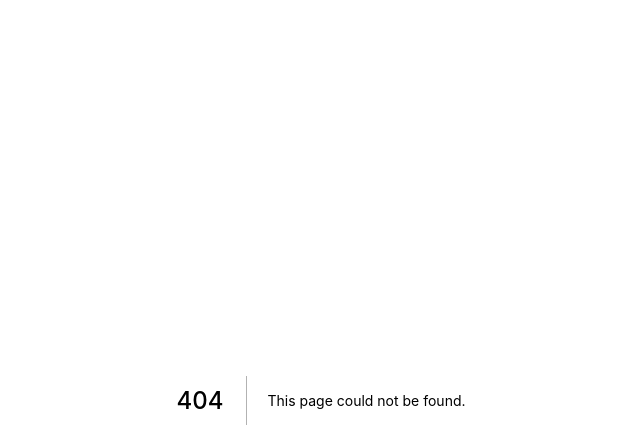
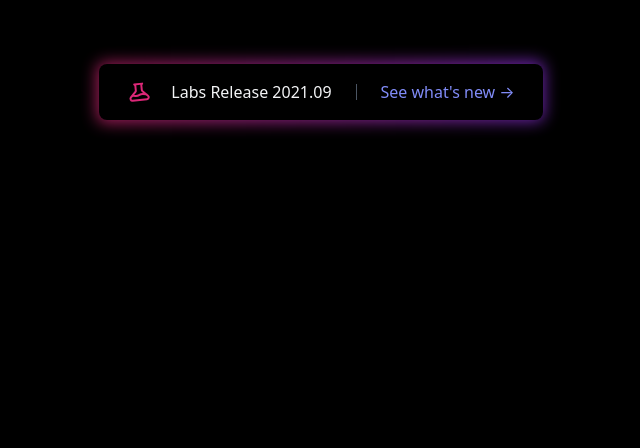
Before and after one commit to jberns/joshbuilds, a Next.js app: page /tailwindcss/background-gradient in a window 1280 px wide. Before the commit this address had no page. Shown: the top 448 px of the page, without its empty margins (319-959 px from the left). Built offline with nearby package versions, Linux system fonts and the light colour scheme.

Commit message:
Added glowing button example

```diff
--- /dev/null
+++ b/pages/tailwindcss/background-gradient.tsx
@@ -0,0 +1,37 @@
+import { NextPage } from 'next';
+
+const BackgroundGradient: NextPage = () => {
+  return (
+    <div className="min-h-screen px-8 py-16 bg-black">
+      <div className="grid items-start justify-center gap-8">
+        <div className="relative group">
+          <div className="absolute bg-gradient-to-r from-pink-600 to-purple-600 rounded-lg -inset-0.5 blur opacity-75 group-hover:opacity-100 transition duration-1000 group-hover:duration-200 animate-bg-gradient-tilt"></div>
+          <button className="relative flex items-center py-4 leading-none bg-black divide-x divide-gray-600 rounded-lg px-7">
+            <span className="flex items-center space-x-5">
+              <svg
+                xmlns="http://www.w3.org/2000/svg"
+                className="w-6 h-6 text-pink-600 -rotate-6"
+                fill="none"
+                viewBox="0 0 24 24"
+                stroke="currentColor"
+              >
+                <path
+                  stroke-linecap="round"
+                  stroke-linejoin="round"
+                  stroke-width="2"
+                  d="M19.428 15.428a2 2 0 00-1.022-.547l-2.387-.477a6 6 0 00-3.86.517l-.318.158a6 6 0 01-3.86.517L6.05 15.21a2 2 0 00-1.806.547M8 4h8l-1 1v5.172a2 2 0 00.586 1.414l5 5c1.26 1.26.367 3.414-1.415 3.414H4.828c-1.782 0-2.674-2.154-1.414-3.414l5-5A2 2 0 009 10.172V5L8 4z"
+                />
+              </svg>
+              <span className="pr-6 text-gray-100">Labs Release 2021.09</span>
+            </span>
+            <span className="pl-6 text-indigo-400 transition duration-200 group-hover:text-gray-100">
+              See what's new &rarr;
+            </span>
+          </button>
+        </div>
+      </div>
+    </div>
+  );
+};
+
+export default BackgroundGradient;
--- a/pages/tailwindcss/index.tsx
+++ b/pages/tailwindcss/index.tsx
@@ -4,11 +4,12 @@ import Link from 'next/link';
 const TailwindCSS: NextPage = () => {
   const projects = [
     { name: 'Blurry Background', url: 'blurry-backgrounds' },
-    { name: ' Responsive Tile Grid', url: 'responsive-tile-grid' },
-    { name: ' Box Decoration', url: 'box-decoration' },
-    { name: ' Background Blending', url: 'background-blending' },
-    { name: ' iPhone', url: 'iphone' },
-    { name: ' Slick Fits', url: 'slick-fits' },
+    { name: 'Responsive Tile Grid', url: 'responsive-tile-grid' },
+    { name: 'Box Decoration', url: 'box-decoration' },
+    { name: 'Background Blending', url: 'background-blending' },
+    { name: 'Background Gradient', url: 'background-gradient' },
+    { name: 'iPhone', url: 'iphone' },
+    { name: 'Slick Fits', url: 'slick-fits' },
   ];
 
   return (
--- a/pages/tailwindcss/slick-fits.tsx
+++ b/pages/tailwindcss/slick-fits.tsx
@@ -4,7 +4,7 @@ import { products } from '../../components/slickfits/products';
 
 const SlickFits: NextPage = () => {
   return (
-    <div>
+    <div id="slick">
       <Header />
       <main className="max-w-[62.5rem] p-6 mx-auto">
         {/* Pagination */}
--- a/styles/globals.css
+++ b/styles/globals.css
@@ -27,7 +27,7 @@
     font-style: normal;
   }
 
-  body {
+  #slick {
     font-family: 'radnika_next', --apple-system, BlinkMacSystemFont, 'Segoe UI',
       Roboto, Oxygen, Ubuntu, Cantarell, 'Open Sans', 'Helvetica Neue',
       sans-serif;
--- a/tailwind.config.js
+++ b/tailwind.config.js
@@ -47,9 +47,21 @@ module.exports = {
             transform: 'translate(0x, 0px) scale(1)',
           },
         },
+        'bg-gradient-tilt': {
+          '0%, 50%, 100%': {
+            transform: 'rotate(0deg)',
+          },
+          '25%': {
+            transform: 'rotate(1deg)',
+          },
+          '75%': {
+            transform: 'rotate(-1deg)',
+          },
+        },
       },
       animation: {
         blob: 'blob 7s infinite',
+        'bg-gradient-tilt': 'bg-gradient-tilt 10s infinite linear',
       },
       backgroundImage: {
         texture: `url('/img/texture.jpg')`,
```
